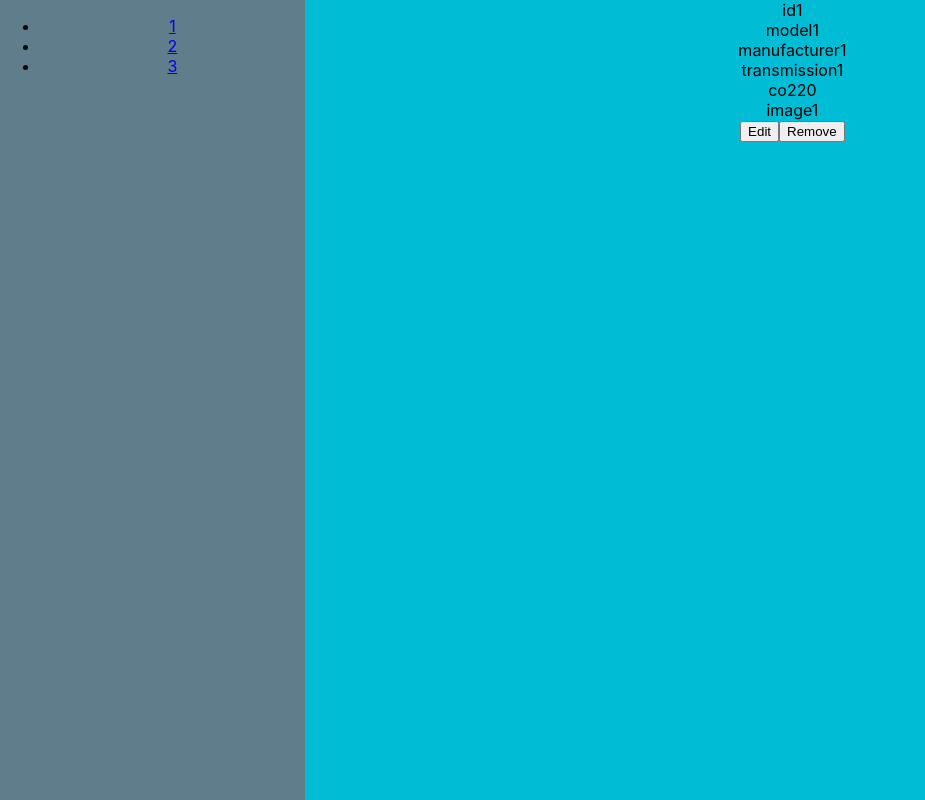
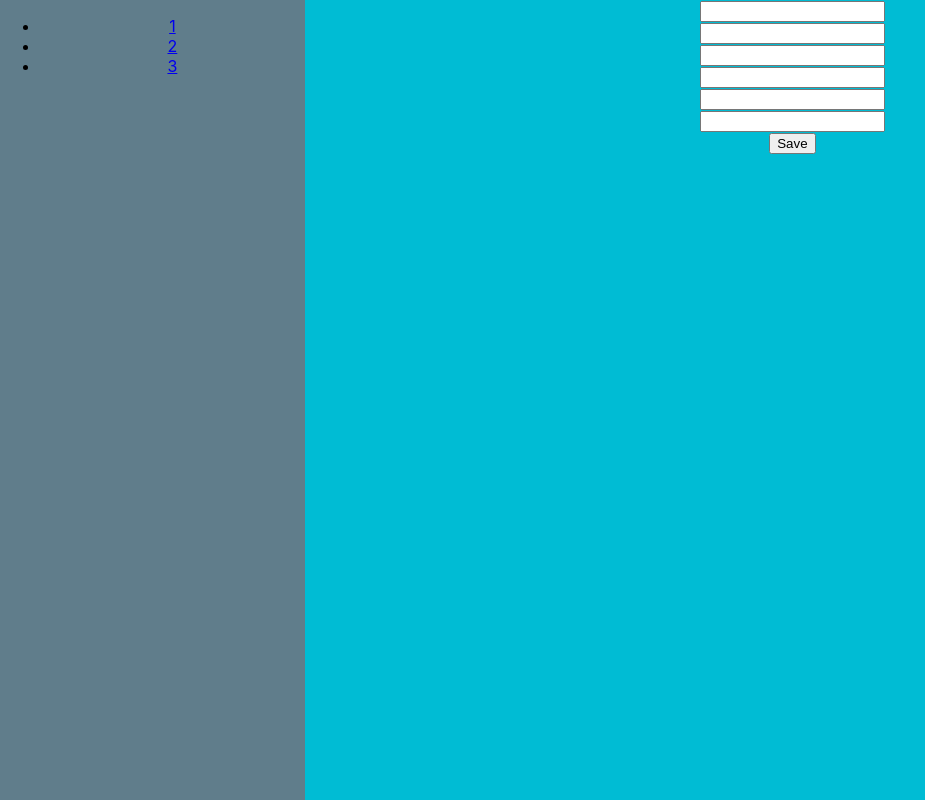
Before and after one commit to hichriHoussem/car-catalog-web-app, a React (Create React App) app: page /car/1 in a window 1280 px wide. Both pictures are taken after a click on the button "Edit". Shown: the whole page, without its empty margins (0-925 px from the left). Built offline with nearby package versions, Linux system fonts and the light colour scheme.

Commit message:
edit/save mode component

```diff
--- a/src/components/Car/index.tsx
+++ b/src/components/Car/index.tsx
@@ -1,4 +1,4 @@
-import React from 'react';
+import React, { MouseEvent, useState } from 'react';
 import { RouteComponentProps } from 'react-router-dom';
 
 interface TParams {
@@ -41,12 +41,24 @@ const carsList = [
   },
 ];
 
-interface CarsDetails {
+interface FieldDetails {
   car: CarType;
   selector: string;
+  isEditMode: boolean;
 }
 
-function Field(props: CarsDetails) {
+function CarInput(props: FieldDetails) {
+  return (
+    <div>
+      <input />
+    </div>
+  );
+}
+
+function Field(props: FieldDetails) {
+  if (props.isEditMode) {
+    return <CarInput {...props} />;
+  }
   return (
     <div>
       <span>{props.selector}</span>
@@ -56,6 +68,8 @@ function Field(props: CarsDetails) {
 }
 
 function Car({ match }: RouteComponentProps<TParams>) {
+  const [isEditMode, setIsEditMode] = useState<boolean>(false);
+
   if (!match.params.id) {
     return (
       <div className="right-side">
@@ -73,16 +87,39 @@ function Car({ match }: RouteComponentProps<TParams>) {
     (c: CarType) => c.id === parseInt(match.params.id, 0)
   );
 
+  const handleEdit = (): void => {
+    setIsEditMode(true);
+  };
+
+  const handleRemove = (): void => {
+    setIsEditMode(true);
+  };
+
+  const handleSave = (): void => {
+    setIsEditMode(false);
+  };
+
   return (
     <div className="right-side">
       {Object.keys(selectedCar[0]).map((c: string) => (
-        <Field key={c} car={selectedCar[0]} selector={c} />
+        <Field
+          isEditMode={isEditMode}
+          key={c}
+          car={selectedCar[0]}
+          selector={c}
+        />
       ))}
 
-      <div className="car-action">
-        <button>Edit</button>
-        <button>Remove</button>
-      </div>
+      {isEditMode ? (
+        <div className="car-action">
+          <button onClick={handleSave}>Save</button>
+        </div>
+      ) : (
+        <div className="car-action">
+          <button onClick={handleEdit}>Edit</button>
+          <button onClick={handleRemove}>Remove</button>
+        </div>
+      )}
     </div>
   );
 }
```
